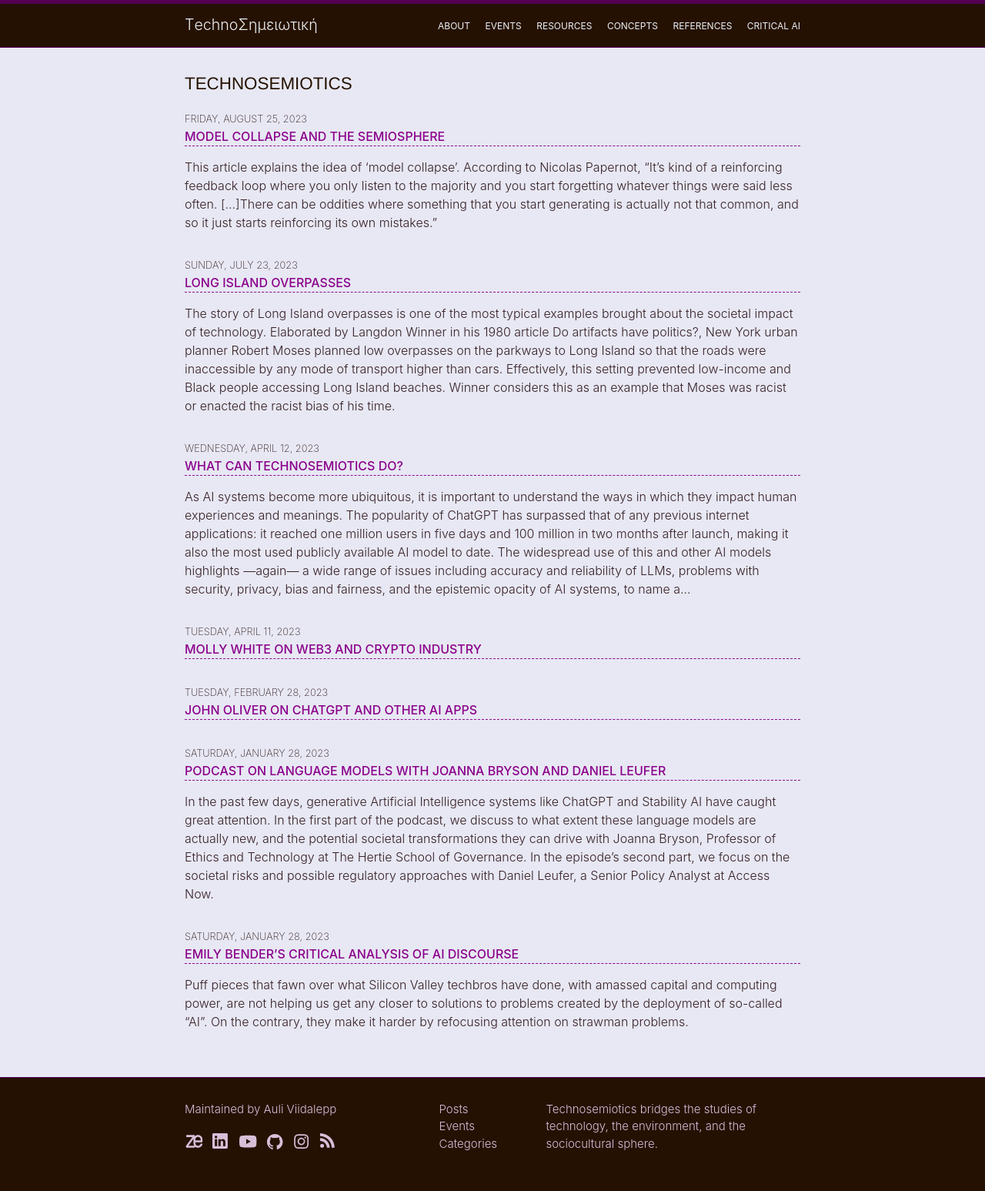
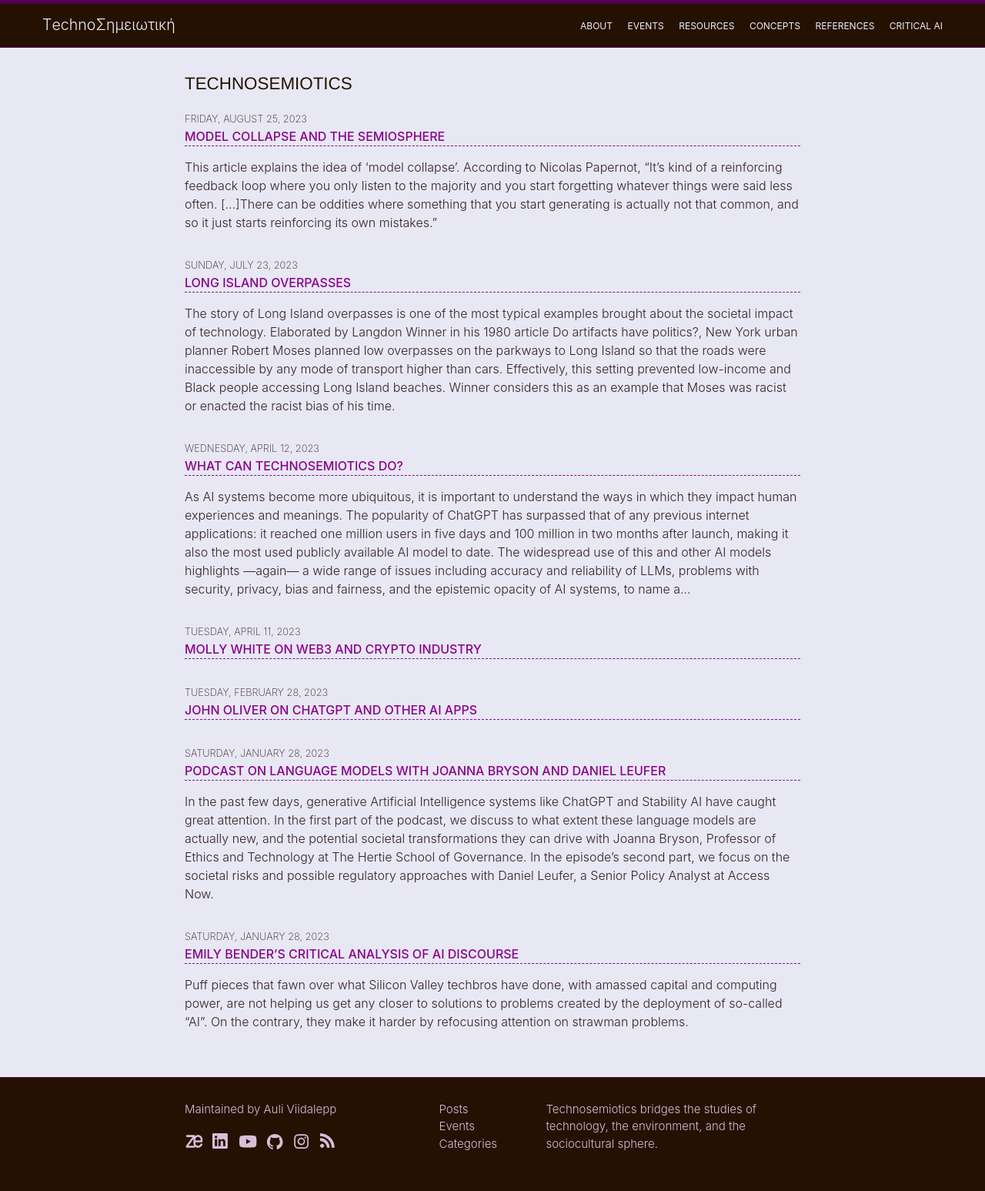
Before and after one commit to technosemiotics/technosemiotics.net, a Jekyll site: the page built from index.md, in a window 1280 px wide. Shown: the whole page at 77% size. Built offline with Jekyll 4.4.1, drawn with Linux system fonts in a browser that asks for light colours.

Commit message:
wrapper > container +menu svg

```diff
--- a/_includes/header.html
+++ b/_includes/header.html
@@ -1,6 +1,6 @@
 <header class="site-header">
 
-  <div class="wrapper">
+  <div class="container">
     {%- assign default_paths = site.pages | map: "path" -%}
     {%- assign page_paths = site.minima.nav_pages | default: default_paths -%}
     {%- assign page_titles = site.pages | map: 'title' | compact %}
@@ -9,8 +9,9 @@
     {%- unless page_titles == empty %}
       <nav class="site-nav">
         <input type="checkbox" id="nav-trigger" />
+
         <label for="nav-trigger">
-          <span class="menu-icon"></span>
+          <svg height="30" width="30" viewBox="0 0 18 18" version="1.1"><path d="M1 2.75A.75.75 0 0 1 1.75 2h12.5a.75.75 0 0 1 0 1.5H1.75A.75.75 0 0 1 1 2.75Zm0 5A.75.75 0 0 1 1.75 7h12.5a.75.75 0 0 1 0 1.5H1.75A.75.75 0 0 1 1 7.75ZM1.75 12h12.5a.75.75 0 0 1 0 1.5H1.75a.75.75 0 0 1 0-1.5Z" transform="translate(-1 2)"></path></svg>
         </label>
 
         {% include nav-items.html paths = page_paths %}
```
